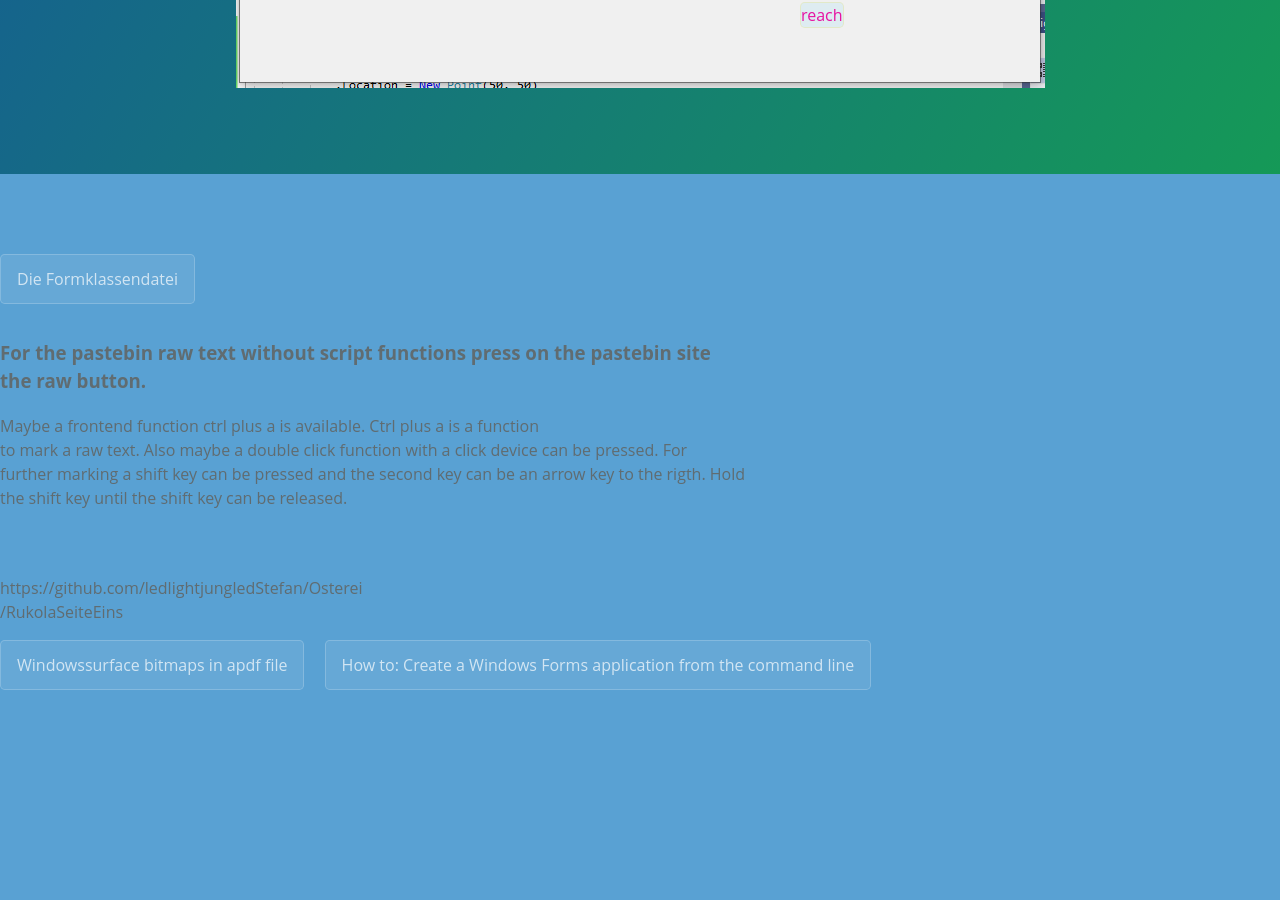
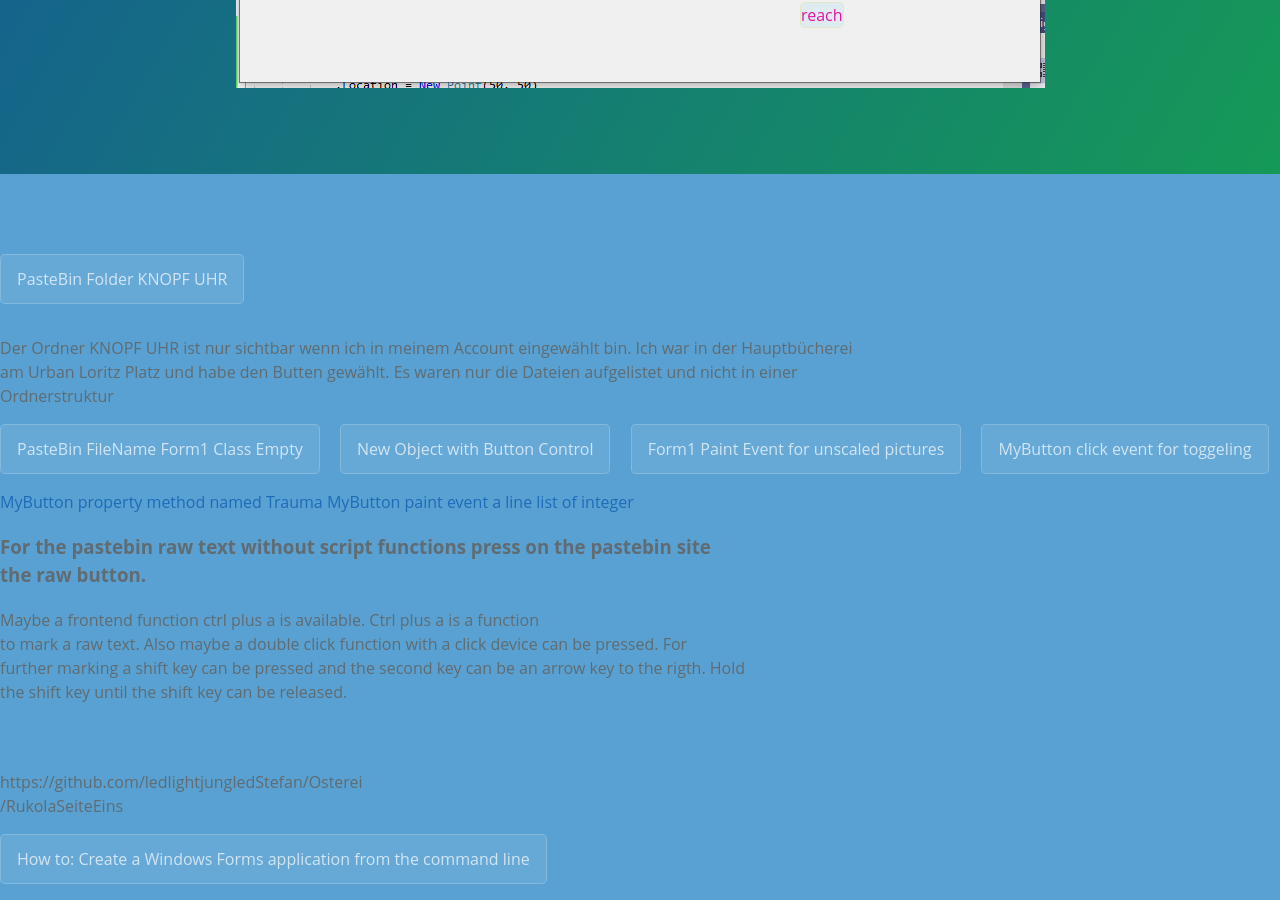
Before and after one commit to ledlightjungledStefan/Osterei, a Jekyll site: the page built from index.markdown, in a window 1280 px wide and 900 px high, scrolled down 598 px. Built offline with Jekyll 4.4.1, drawn with Linux system fonts in a browser that asks for light colours; before the commit the page ends 1304 px from its top, so only the background shows below that.

Commit message:
Update Apfelkuchen.html

```diff
--- a/_layouts/Apfelkuchen.html
+++ b/_layouts/Apfelkuchen.html
@@ -27,7 +27,17 @@
 
   <h2></h2>
     </section>
-    <a href="https://pastebin.com/u/ledlight/1/tuyKLgg4" class="btn">Die Formklassendatei</a>
+<a href="https://pastebin.com/u/ledlight/1/tuyKLgg4" class="btn">PasteBin Folder KNOPF UHR</a>
+	<p>Der Ordner KNOPF UHR ist nur sichtbar wenn ich in meinem Account eingewählt bin. Ich war in der Hauptbücherei<br>
+		am Urban Loritz Platz und habe den Butten gewählt. Es waren nur die Dateien aufgelistet und nicht in einer<br>
+		Ordnerstruktur</p>
+<a href="https://pastebin.com/0YLqTkQg" class="btn">PasteBin FileName Form1 Class Empty</a>
+	<a href="https://pastebin.com/M3YLU1WJ" class="btn">New Object with Button Control</a>
+	<a href="https://pastebin.com/M3YLU1WJ" class="btn">Form1 Paint Event for unscaled pictures</a>
+	<a href="https://pastebin.com/sVQ4FBna" class="btn">MyButton click event for toggeling</a>
+	<a href="https://pastebin.com/VBWrAMXy">MyButton property method named Trauma</a>
+	<a href="https://pastebin.com/yHyZjSqm">MyButton paint event</a>
+	<a href="https://pastebin.com/HGmHUyaG">a line list of integer</a>
 
     <h3>For the pastebin raw text without script functions press on the pastebin site <br>
  the raw button.</h3>
@@ -41,7 +51,7 @@
     <h3><br></h3>
       <p>https://github.com/ledlightjungledStefan/Osterei<br>
 	/RukolaSeiteEins</p>
-	  <a href="/Osterei/assets/säijmstoul.pdf" class="btn">Windowssurface bitmaps in apdf file</a>
+
 	  <a href="https://docs.microsoft.com/en-us/dotnet/desktop/winforms/how-to-create-a-windows-forms-application-from-the-command-line?view=netframeworkdesktop-4.8" class="btn">How to: Create a Windows Forms application from the command line</a>
 
 
```
